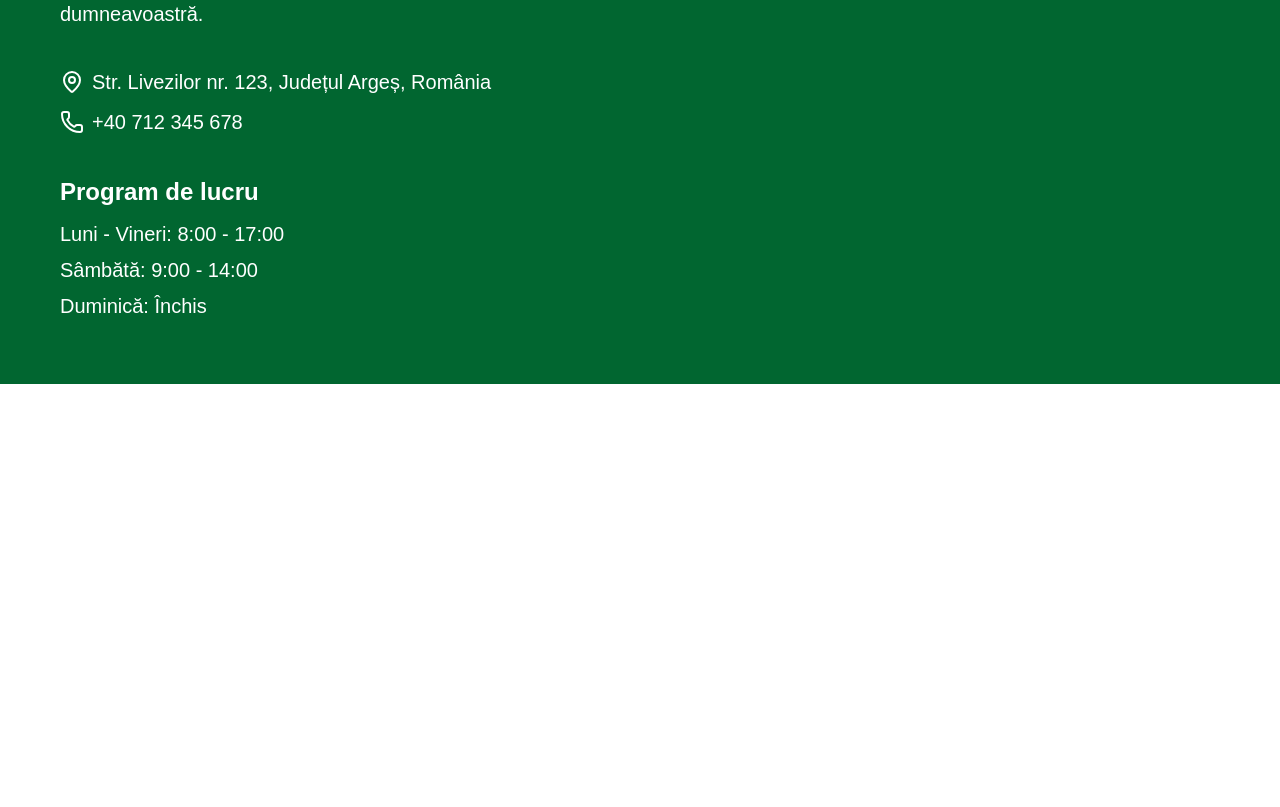
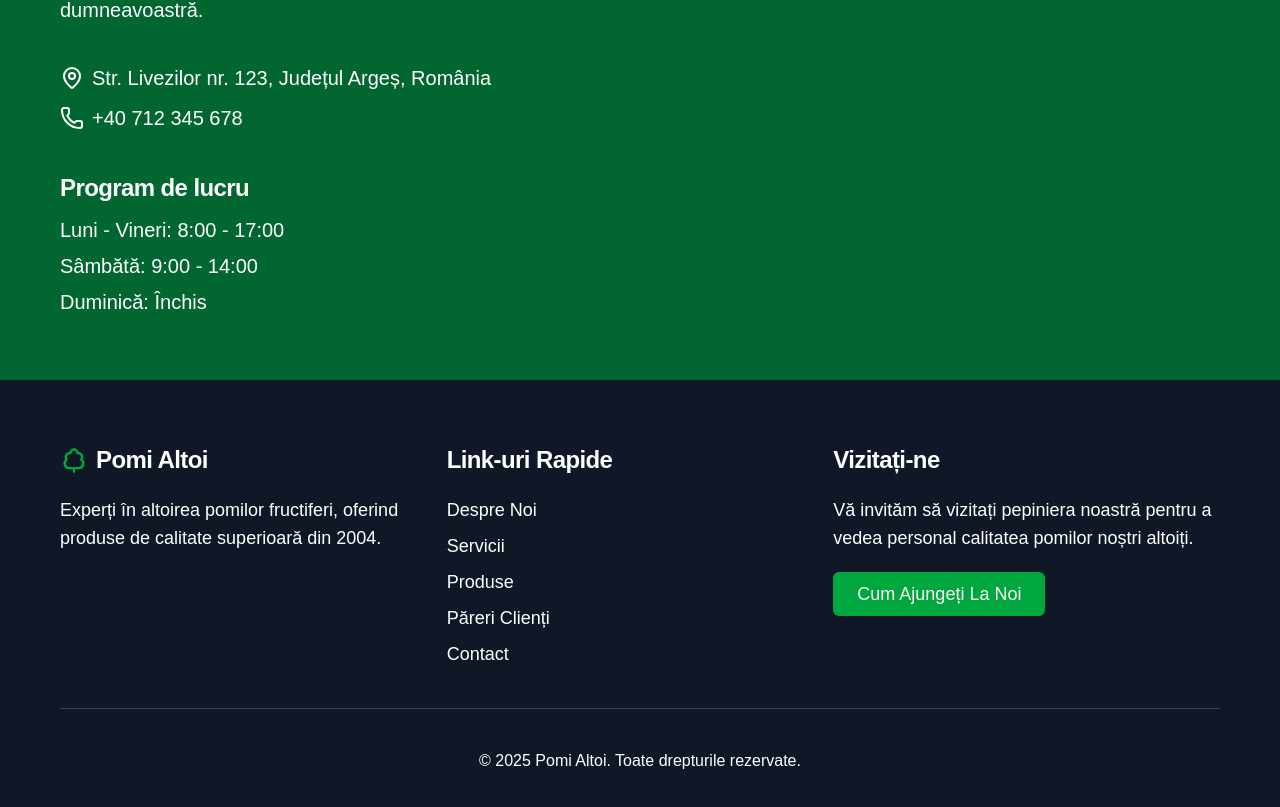
Before and after one commit to freelancing-portofolio/pomi_altoi, a Next.js app: page / in a window 1280 px wide. Shown: the part 1905-2712 px from the top of the page. Before the commit the page ends 2289 px from the top, so only its background shows below. Built offline with nearby package versions, Linux system fonts and the light colour scheme.

Commit message:
footer done and small modifications

```diff
--- a/components/contactsection.tsx
+++ b/components/contactsection.tsx
@@ -30,7 +30,9 @@ export default function ContactSection() {
                   </div>
                </div>
                <div className='flex flex-col gap-2'>
-                  <h3 className='text-2xl font-bold mb-1'>Program de lucru</h3>
+                  <h3 className='text-2xl font-bold mb-1 tracking-tight'>
+                     Program de lucru
+                  </h3>
                   <p className='text-xl'>Luni - Vineri: 8:00 - 17:00</p>
                   <p className='text-xl'>Sâmbătă: 9:00 - 14:00</p>
                   <p className='text-xl'>Duminică: Închis</p>
--- /dev/null
+++ b/components/footer.tsx
@@ -0,0 +1,90 @@
+"use client";
+
+import { TreeDeciduous } from "lucide-react";
+import { useCallback } from "react";
+import Link from "next/link";
+
+export default function Footer() {
+   const handleScroll = useCallback(
+      (e: { preventDefault: () => void }, label: string) => {
+         e.preventDefault();
+         const id = label.toLowerCase().replace(/\s+/g, "");
+         const el = document.getElementById(id);
+         if (el && label == "Hero") {
+            window.scrollTo({ top: 0, behavior: "smooth" });
+         } else if (el) {
+            el.scrollIntoView({ behavior: "smooth", block: "start" });
+         }
+      },
+      []
+   );
+
+   return (
+      <footer>
+         <div className='bg-gray-900 py-16 px-15 flex flex-col justify-center max-w-site mx-auto gap-10 text-white'>
+            <div className='grid grid-cols-3'>
+               <div className='flex flex-col gap-5'>
+                  <div className='flex items-center gap-2'>
+                     <TreeDeciduous className='h-7 w-7 text-green-600' />
+                     <h3 className='text-2xl font-bold tracking-tight'>
+                        Pomi Altoi
+                     </h3>
+                  </div>
+                  <p className='text-lg'>
+                     Experți în altoirea pomilor fructiferi, oferind produse de
+                     calitate superioară din 2004.
+                  </p>
+               </div>
+               <div className='flex flex-col gap-5 items-start justify-center'>
+                  <h3 className='text-2xl font-bold tracking-tight'>
+                     Link-uri Rapide
+                  </h3>
+                  <nav className='flex flex-col gap-2 text-lg'>
+                     {[
+                        "Despre Noi",
+                        "Servicii",
+                        "Produse",
+                        "Păreri Clienți",
+                        "Contact",
+                     ].map((label) => (
+                        <Link
+                           key={label}
+                           href={`#${label.toLowerCase().replace(/\s+/g, "")}`}
+                           onClick={(e) => handleScroll(e, label)}
+                           className='hover:text-green-700 transition-colors'
+                        >
+                           {label}
+                        </Link>
+                     ))}
+                  </nav>
+               </div>
+               <div className='flex flex-col items-start gap-5'>
+                  <h3 className='text-2xl font-bold tracking-tight'>
+                     Vizitați-ne
+                  </h3>
+                  <p className='text-lg'>
+                     Vă invităm să vizitați pepiniera noastră pentru a vedea
+                     personal calitatea pomilor noștri altoiți.
+                  </p>
+                  <button
+                     onClick={() =>
+                        window.open(
+                           "https://maps.app.goo.gl/fTzzn8TTEDq5boDu7",
+                           "_blank",
+                           "noopener,noreferrer"
+                        )
+                     }
+                     className='cursor-pointer px-6 py-2 text-lg font-medium bg-green-600 hover:bg-green-700 transition-colors rounded-md'
+                  >
+                     Cum Ajungeți La Noi
+                  </button>
+               </div>
+            </div>
+            <hr className='text-gray-700'></hr>
+            <p className='text-md text-center'>
+               © 2025 Pomi Altoi. Toate drepturile rezervate.
+            </p>
+         </div>
+      </footer>
+   );
+}
--- a/components/herosection.tsx
+++ b/components/herosection.tsx
@@ -38,12 +38,12 @@ export default function Hero() {
                </p>
                {/* Buttons */}
                <div className='flex flex-row gap-10'>
-                  <button className='cursor-pointer bg-green-600 hover:bg-green-700 text-lg px-6 h-12 rounded-md transition-colors'>
+                  <button className='cursor-pointer bg-green-600 hover:bg-green-700 text-lg px-6 py-2 rounded-md transition-colors'>
                      Descopera Produsele Noastre
                   </button>
                   <button
                      onClick={handleLearnMoreClick}
-                     className='cursor-pointer text-lg px-6 h-12 rounded-md border-3 bg-background/10 hover:bg-background/40 transition-colors'
+                     className='cursor-pointer text-lg px-6 py-2 rounded-md border-3 bg-background/10 hover:bg-background/40 transition-colors'
                   >
                      Afla Mai Multe
                   </button>
--- a/components/navbar.tsx
+++ b/components/navbar.tsx
@@ -29,7 +29,7 @@ export default function Navbar() {
             >
                {/* Icon and Writing Part */}
                <TreeDeciduous className='h-7 w-7 text-green-600' />
-               <span className='text-2xl font-bold text-black'>Pomi Altoi</span>
+               <h1 className='text-2xl font-bold text-black'>Pomi Altoi</h1>
             </div>
             {/* Navbar Links */}
             <nav className='flex items-center gap-6 text-lg font-medium text-black'>
@@ -51,7 +51,10 @@ export default function Navbar() {
                ))}
             </nav>
             {/* Contact button */}
-            <button className='h-12 px-6 text-lg font-medium bg-green-600 hover:bg-green-700 transition-colors rounded-md'>
+            <button
+               onClick={(e) => handleScroll(e, "Contact")}
+               className='cursor-pointer py-2 px-6 text-lg font-medium bg-green-600 hover:bg-green-700 transition-colors rounded-md'
+            >
                Contactați-ne
             </button>
          </div>
--- a/src/app/page.tsx
+++ b/src/app/page.tsx
@@ -5,6 +5,7 @@ import HeroSection from "../../components/herosection";
 import AboutSection from "../../components/aboutsection";
 import ServicesSection from "../../components/servicessection";
 import ContactSection from "../../components/contactsection";
+import Footer from "../../components/footer";
 
 export default function LandingPage() {
    return (
@@ -14,6 +15,7 @@ export default function LandingPage() {
          <AboutSection />
          <ServicesSection />
          <ContactSection />
+         <Footer />
       </div>
    );
 }
```
